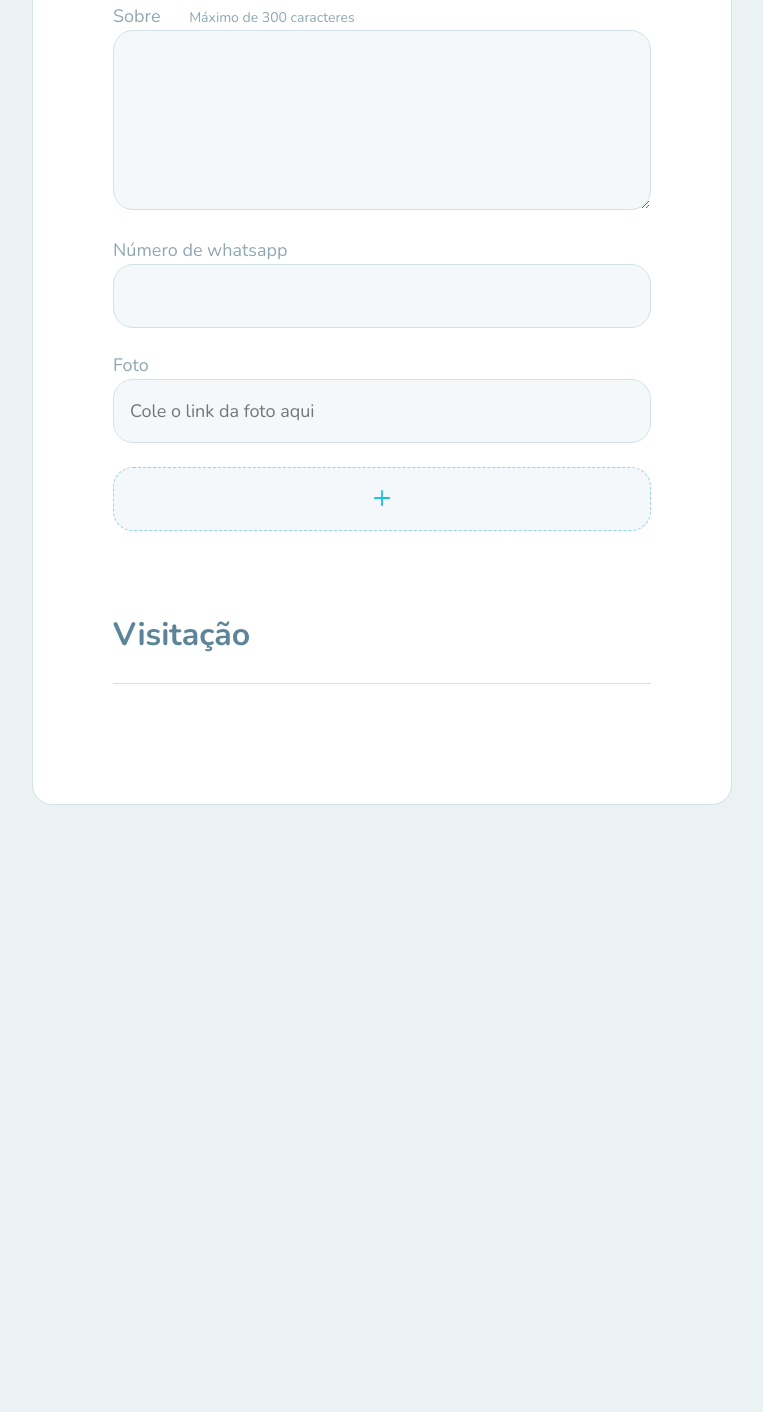
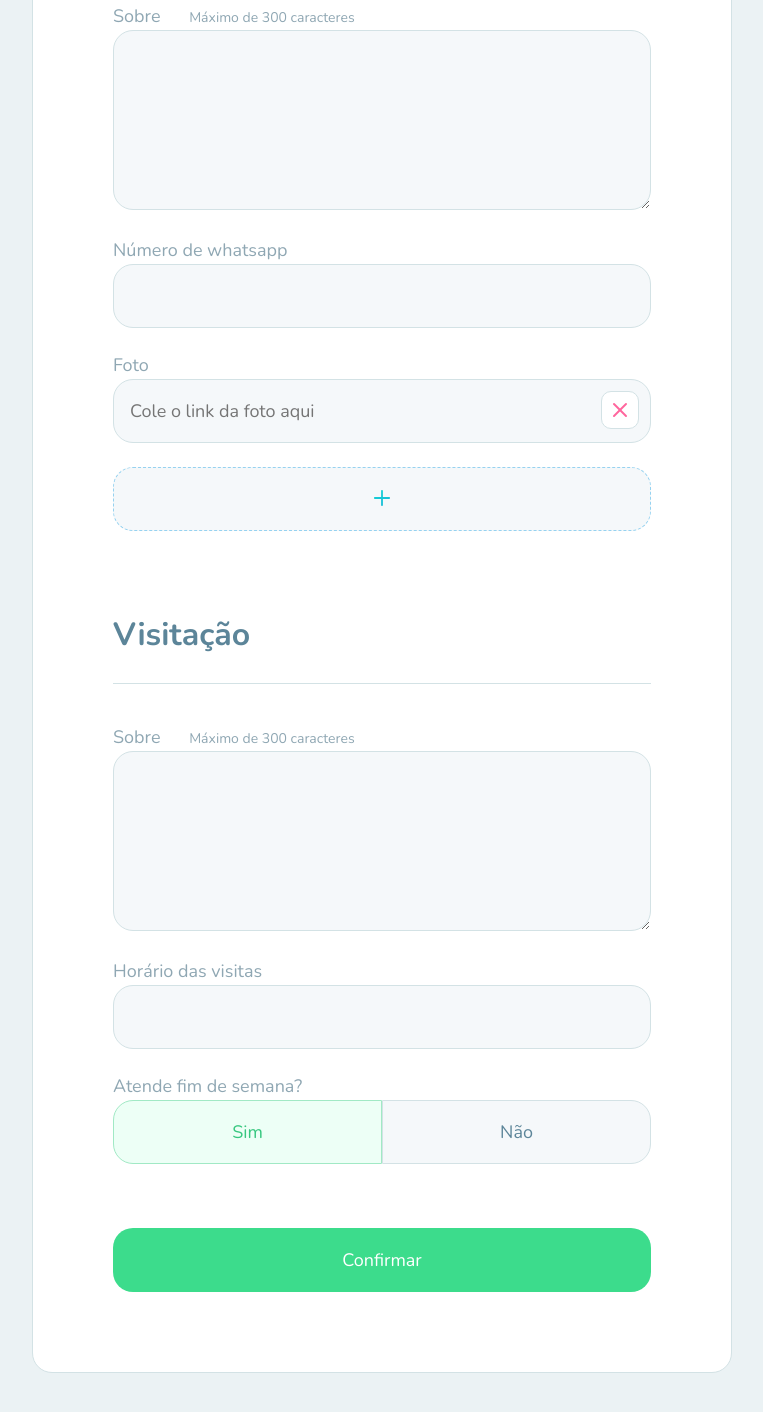
Before and after one commit to EduardoSerafim/Next-Level-Week-3, a plain HTML site: page create-orphanage.html in a window 1280 px wide. Shown: the part 750-2162 px from the top of the page, without its empty margins (313-1076 px from the left). Before the commit the page ends 1619 px from the top, so only its background shows below. Drawn offline with nearby package versions, Linux system fonts and the light colour scheme.

Commit message:
Layout do formulario finalizado

```diff
--- a/create-orphanage.html
+++ b/create-orphanage.html
@@ -21,6 +21,7 @@
   <link rel="stylesheet" href="./public/css/sidebar.css">
   <link rel="stylesheet" href="./public/css/map.css">
   <link rel="stylesheet" href="./public/css/forms.css">
+  <link rel="stylesheet" href="./public/css/buttons.css">
   <link rel="stylesheet" href="./public/css/page-create-orphanage.css" />
 
   <link href="https://fonts.googleapis.com/css2?family=Nunito:wght@400;600;700;800&display=swap" rel="stylesheet">
@@ -57,26 +58,34 @@
 
           <div class="input-block">
             <label for="name">Nome</label>
-            <input type="text" id="name" name="name">
+            <input type="text" id="name" name="name" required>
           </div>
 
           <div class="input-block">
             <label for="about">Sobre <span>Máximo de 300 caracteres</span> </label>
-            <textarea type="text" id="about" name="about"></textarea>
+            <textarea type="text" id="about" name="about" required></textarea>
           </div>
 
           <div class="input-block">
             <label for="whatsapp">Número de whatsapp</label>
-            <input type="text" id="whatsapp" name="whatsapp">
+            <input type="text" id="whatsapp" name="whatsapp" required>
           </div>
 
           <div class="input-block images">
+
             <label for="image">Foto</label>
+
             <div class="images-upload" id="images">
+              <div class="new-upload">
+                <input name="images" placeholder="Cole o link da foto aqui" required>
+                <span><img src="./public/images/remove-file.svg" alt=""></span>
 
-              <input name="images" placeholder="Cole o link da foto aqui">
+              </div>
+            </div>
 
-            </div>
+
+
+
             <button type="button">
               <img src="./public/images/add-file.svg" alt="Nova imagem">
             </button>
@@ -86,6 +95,33 @@
 
         <fieldset>
           <legend>Visitação</legend>
+
+          <div class="input-block">
+            <label for="instructions">Sobre <span>Máximo de 300 caracteres</span> </label>
+            <textarea type="text" id="instructions" name="instructions" required></textarea>
+          </div>
+
+
+          <div class="input-block">
+            <label for="oppening_hours">Horário das visitas</label>
+            <input type="text" id="oppening_hours" name="oppening_hours" required>
+          </div>
+
+          <div class="input-block">
+            <label for="open_on_weekends">Atende fim de semana?</label>
+            <input type="hidden" id="open_on_weekends" name="open_on_weekends" value="1" required>
+
+            <div class="button-select">
+              <button type="button" class="active">Sim</button>
+              <button type="button">Não</button>
+            </div>
+
+            <button type="submit" class="primary-button">
+              Confirmar
+            </button>
+
+          </div>
+
         </fieldset>
       </form>
     </main>
--- /dev/null
+++ b/public/css/buttons.css
@@ -0,0 +1,50 @@
+.primary-button{
+    margin-top: 6.4rem;
+    width: 100%;
+    height: 6.4rem;
+    border: none;
+    cursor: pointer;
+    background: #3cdc8c;
+    border-radius: 2rem;
+    color: white;
+    display: flex;
+    align-items: center;
+    justify-content: center;
+    transition: background-color 0.2s;
+
+}
+
+.primary-button:hover{
+   background-color:#36cf82;
+}
+
+.primary-button img{
+   margin-right: 1.6rem;
+}
+
+.button-select {
+    display: grid;
+    grid-template-columns: 1fr 1fr;
+}
+
+.button-select button{
+    height: 6.4rem;
+    background: #f5f8fa;
+    border: 1px solid #d3e2e5;
+    color: #5c8599;
+    cursor: pointer;
+}
+
+.button-select button.active{
+    background: #edfff6;
+    border: 1px solid #a1e9c5;
+    color: #37c77f;
+}
+
+.button-select button:first-child{
+    border-radius: 2rem 0 0 2rem;
+}
+
+.button-select button:last-child{
+    border-radius: 0 2rem 2rem 0;
+}
--- a/public/css/forms.css
+++ b/public/css/forms.css
@@ -64,14 +64,18 @@ fieldset+fieldset {
     padding: 0 1.6rem;
 }
 
-.input-block textarea{
+.input-block input:valid,.input-block textarea:valid {
+    border: 1px solid #a1e9c5;
+}
+
+.input-block textarea {
     height: clamp(12rem, 18rem, 24rem);
     resize: vertical;
     padding: 1.6rem;
     line-height: 2.8rem;
 }
 
-.input-block.images button{
+.input-block.images button {
     border: 1px dashed #96d2f0;
     width: 100%;
     background: #f5f8fa;
@@ -81,3 +85,20 @@ fieldset+fieldset {
     border-radius: 2rem;
     cursor: pointer;
 }
+
+.new-upload {
+    position: relative;
+}
+
+.new-upload span {
+    position: absolute;
+    right: 12px;
+    bottom: 14px;
+    background: #ffffff;
+    border: 1px solid #d3e2e5;
+    box-sizing: border-box;
+    display: flex;
+    border-radius: 10px;
+    padding: .6rem;
+    cursor: pointer;
+}
--- a/public/css/map.css
+++ b/public/css/map.css
@@ -19,6 +19,7 @@
   .map-container footer a {
     color: #0089a5;
     text-decoration: none;
+    font-weight: 700;
   }
 
   .map-container .leaflet-container {
```
Also changed, not shown: orphanage.html (+1 -0 lines), public/images/remove-file.svg (added).
